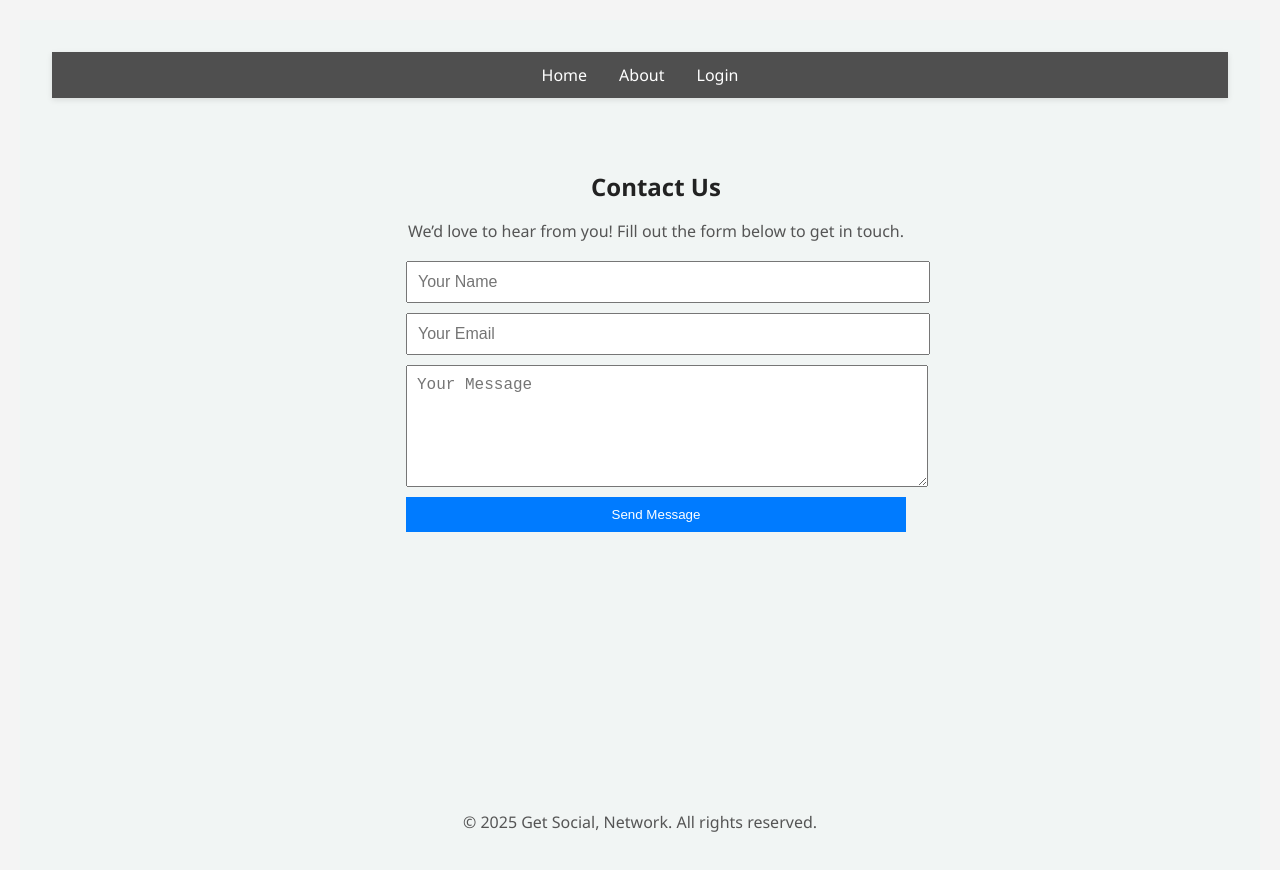
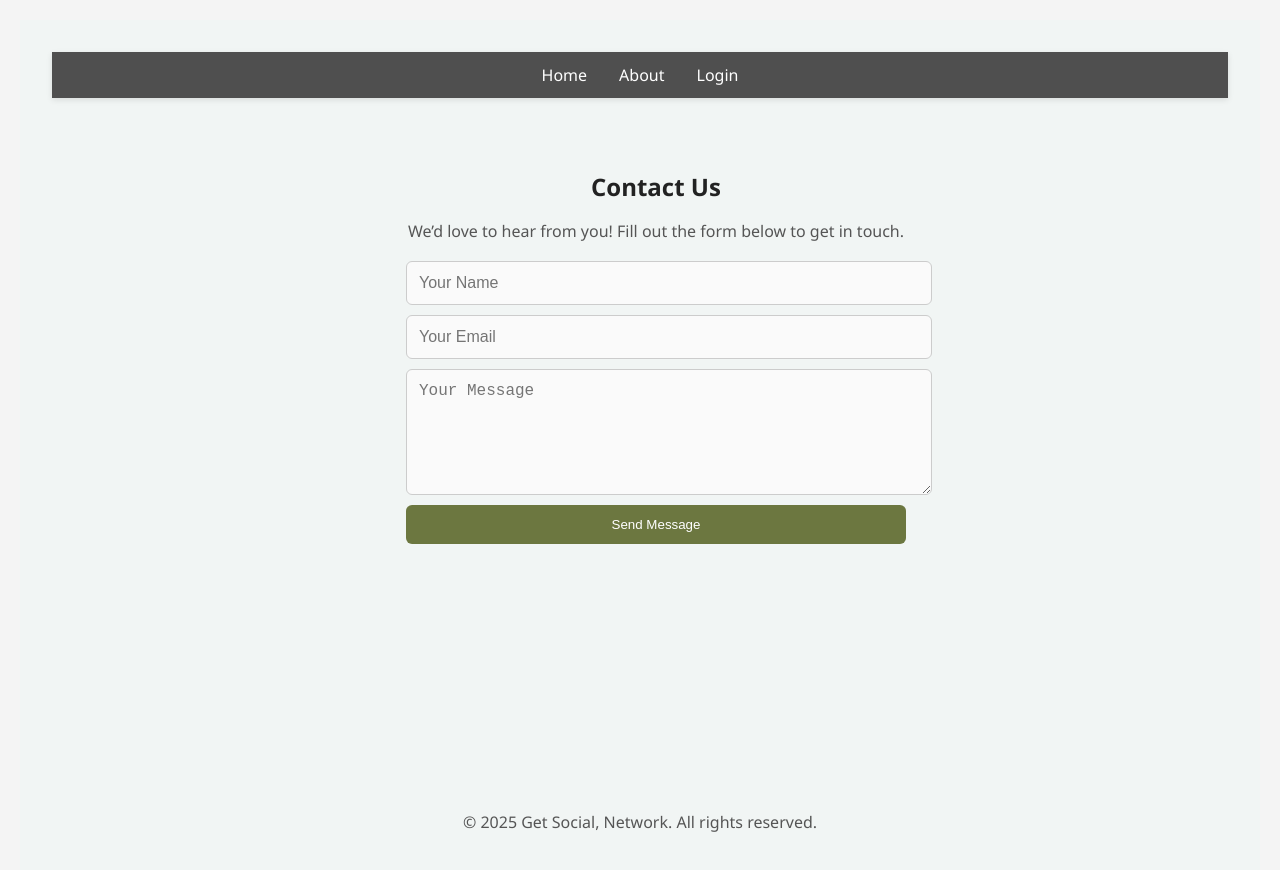
Before and after one commit to jcbrooks88/wellness-rounds-nc, a React (Vite) app in the folder client/: page /contact in a window 1280 px wide. Shown: the top 870 px of the page. Built offline with nearby package versions, Linux system fonts and the light colour scheme; no server answers.

Commit message:
more css

```diff
--- a/client/src/App.css
+++ b/client/src/App.css
@@ -421,3 +421,141 @@ a:hover {
   color: #a3b18c; /* Pale moss green on hover */
   text-decoration: underline;
 }
+
+/* Contact Section */
+.contact-container {
+  text-align: center;
+  max-width: 500px;
+  margin: 0 auto;
+  padding: 20px;
+}
+
+.contact-form {
+  display: flex;
+  flex-direction: column;
+  gap: 10px;
+}
+
+.contact-input,
+.contact-textarea {
+  padding: 12px;
+  font-size: 1rem;
+  width: 100%;
+  border-radius: 6px;
+  border: 1px solid #ccc;
+  background-color: #fafafa;
+  transition: border-color 0.2s;
+}
+
+.contact-input:focus,
+.contact-textarea:focus {
+  border-color: #6c7740; /* Pale moss green */
+  outline: none;
+}
+
+.contact-textarea {
+  height: 100px;
+}
+
+.contact-button {
+  padding: 12px;
+  background-color: #6c7740; /* Pale moss green */
+  color: white;
+  border: none;
+  border-radius: 6px;
+  cursor: pointer;
+  transition: background-color 0.2s;
+}
+
+.contact-button:hover {
+  background-color: #55672e; /* Darker moss green */
+}
+
+/* About Section */
+.about-container {
+  text-align: center;
+  max-width: 600px;
+  margin: 0 auto;
+  padding: 20px;
+}
+/* Global Body */
+body {
+  font-family: sans-serif;
+  background-color: #f4f4f4;
+  margin: 0;
+  padding: 20px;
+}
+
+/* App Container */
+.app {
+  max-width: 800px;
+  margin: auto;
+}
+
+/* Timeline Container */
+.timeline-container {
+  display: flex;
+  flex-direction: column;
+  gap: 1rem;
+}
+
+/* Post Card */
+.post-card {
+  background: white;
+  padding: 1rem;
+  border-radius: 8px;
+  box-shadow: 0 0 4px rgba(0, 0, 0, 0.1);
+}
+
+/* Post Header */
+.post-header h3 {
+  margin: 0 0 0.3rem;
+}
+
+/* Comment List */
+.comment-list {
+  margin-top: 1rem;
+  padding-left: 1rem;
+  border-left: 2px solid #ddd;
+}
+
+/* Individual Comment */
+.comment {
+  margin-bottom: 0.5rem;
+}
+
+/* Like Button */
+.like-button {
+  background: transparent;
+  border: none;
+  color: #e63946; /* Bright red accent */
+  font-size: 1rem;
+  cursor: pointer;
+  margin-top: 0.5rem;
+}
+
+/* Post Form */
+.post-form {
+  display: flex;
+  flex-direction: column;
+  gap: 0.5rem;
+  margin-bottom: 1rem;
+}
+
+/* Post Form Inputs & Textarea */
+.post-form input,
+.post-form textarea {
+  padding: 0.5rem;
+  border-radius: 4px;
+  border: 1px solid #ccc;
+}
+
+/* Post Form Button */
+.post-form button {
+  padding: 0.5rem;
+  background: #3b7d7b; /* Deep blue */
+  color: white;
+  border: none;
+  border-radius: 4px;
+  cursor: pointer;
+}
--- a/client/src/components/timeline/CreatePostForm.tsx
+++ b/client/src/components/timeline/CreatePostForm.tsx
@@ -3,7 +3,7 @@ import { useState } from 'react';
 import { CREATE_POST_MUTATION } from '../../graphql/mutations/mutations';
 import { GET_ALL_POSTS } from '../../graphql/queries/graphql';
 import { useAuth } from '../../context/AuthContext';
-import './Timeline.css';
+import '../../App.css';
 
 const CreatePostForm = () => {
   const { user } = useAuth();
--- a/client/src/components/timeline/Timeline.css
+++ /dev/null
@@ -1,68 +0,0 @@
-body {
-    font-family: sans-serif;
-    background-color: #f4f4f4;
-    margin: 0;
-    padding: 20px;
-  }
-
-  .app {
-    max-width: 800px;
-    margin: auto;
-  }
-
-  .timeline {
-    display: flex;
-    flex-direction: column;
-    gap: 1rem;
-  }
-
-  .post-card {
-    background: white;
-    padding: 1rem;
-    border-radius: 8px;
-    box-shadow: 0 0 4px rgba(0, 0, 0, 0.1);
-  }
-
-  .post-header h3 {
-    margin: 0 0 0.3rem;
-  }
-
-  .comment-list {
-    margin-top: 1rem;
-    padding-left: 1rem;
-    border-left: 2px solid #ddd;
-  }
-
-  .comment {
-    margin-bottom: 0.5rem;
-  }
-  .like-button {
-    background: transparent;
-    border: none;
-    color: #e63946;
-    font-size: 1rem;
-    cursor: pointer;
-    margin-top: 0.5rem;
-  }
-  .post-form {
-    display: flex;
-    flex-direction: column;
-    gap: 0.5rem;
-    margin-bottom: 1rem;
-  }
-
-  .post-form input,
-  .post-form textarea {
-    padding: 0.5rem;
-    border-radius: 4px;
-    border: 1px solid #ccc;
-  }
-
-  .post-form button {
-    padding: 0.5rem;
-    background: #1d3557;
-    color: white;
-    border: none;
-    border-radius: 4px;
-    cursor: pointer;
-  }
--- a/client/src/components/timeline/Timeline.tsx
+++ b/client/src/components/timeline/Timeline.tsx
@@ -1,6 +1,7 @@
 import { useQuery } from '@apollo/client';
 import { GET_ALL_POSTS } from '../../graphql/queries/graphql';
 import PostCard from './PostCard';
+import '../../App.css';
 
 const Timeline = () => {
   const { loading, error, data } = useQuery(GET_ALL_POSTS);
@@ -12,7 +13,7 @@ const Timeline = () => {
   }
 
   return (
-    <div className="timeline">
+    <div className="timeline-container">
       {data.getAllPosts.map((post: any) => (
         <PostCard key={post._id} post={post} />
       ))}
--- a/client/src/pages/About.tsx
+++ b/client/src/pages/About.tsx
@@ -2,7 +2,7 @@ import React from "react";
 
 const About: React.FC = () => {
   return (
-    <div style={containerStyle}>
+    <div className="about-container">
       <h2>About Our Application</h2>
       <p>
         Welcome to our MERN stack application! This project was built to provide
@@ -20,11 +20,4 @@ const About: React.FC = () => {
   );
 };
 
-const containerStyle = {
-  textAlign: "center" as const,
-  maxWidth: "600px",
-  margin: "0 auto",
-  padding: "20px",
-};
-
 export default About;
--- a/client/src/pages/Contact.tsx
+++ b/client/src/pages/Contact.tsx
@@ -15,10 +15,10 @@ const Contact: React.FC = () => {
   };
 
   return (
-    <div style={containerStyle}>
+    <div className="contact-container">
       <h2>Contact Us</h2>
       <p>We’d love to hear from you! Fill out the form below to get in touch.</p>
-      <form onSubmit={handleSubmit} style={formStyle}>
+      <form onSubmit={handleSubmit} className="contact-form">
         <input
           type="text"
           name="name"
@@ -26,7 +26,7 @@ const Contact: React.FC = () => {
           value={formData.name}
           onChange={handleChange}
           required
-          style={inputStyle}
+          className="contact-input"
         />
         <input
           type="email"
@@ -35,7 +35,7 @@ const Contact: React.FC = () => {
           value={formData.email}
           onChange={handleChange}
           required
-          style={inputStyle}
+          className="contact-input"
         />
         <textarea
           name="message"
@@ -43,44 +43,12 @@ const Contact: React.FC = () => {
           value={formData.message}
           onChange={handleChange}
           required
-          style={textareaStyle}
+          className="contact-textarea"
         />
-        <button type="submit" style={buttonStyle}>Send Message</button>
+        <button type="submit" className="contact-button">Send Message</button>
       </form>
     </div>
   );
 };
 
-const containerStyle = {
-  textAlign: "center" as const,
-  maxWidth: "500px",
-  margin: "0 auto",
-  padding: "20px",
-};
-
-const formStyle = {
-  display: "flex",
-  flexDirection: "column" as const,
-  gap: "10px",
-};
-
-const inputStyle = {
-  padding: "10px",
-  fontSize: "16px",
-  width: "100%",
-};
-
-const textareaStyle = {
-  ...inputStyle,
-  height: "100px",
-};
-
-const buttonStyle = {
-  padding: "10px",
-  backgroundColor: "#007BFF",
-  color: "white",
-  border: "none",
-  cursor: "pointer",
-};
-
 export default Contact;
```
